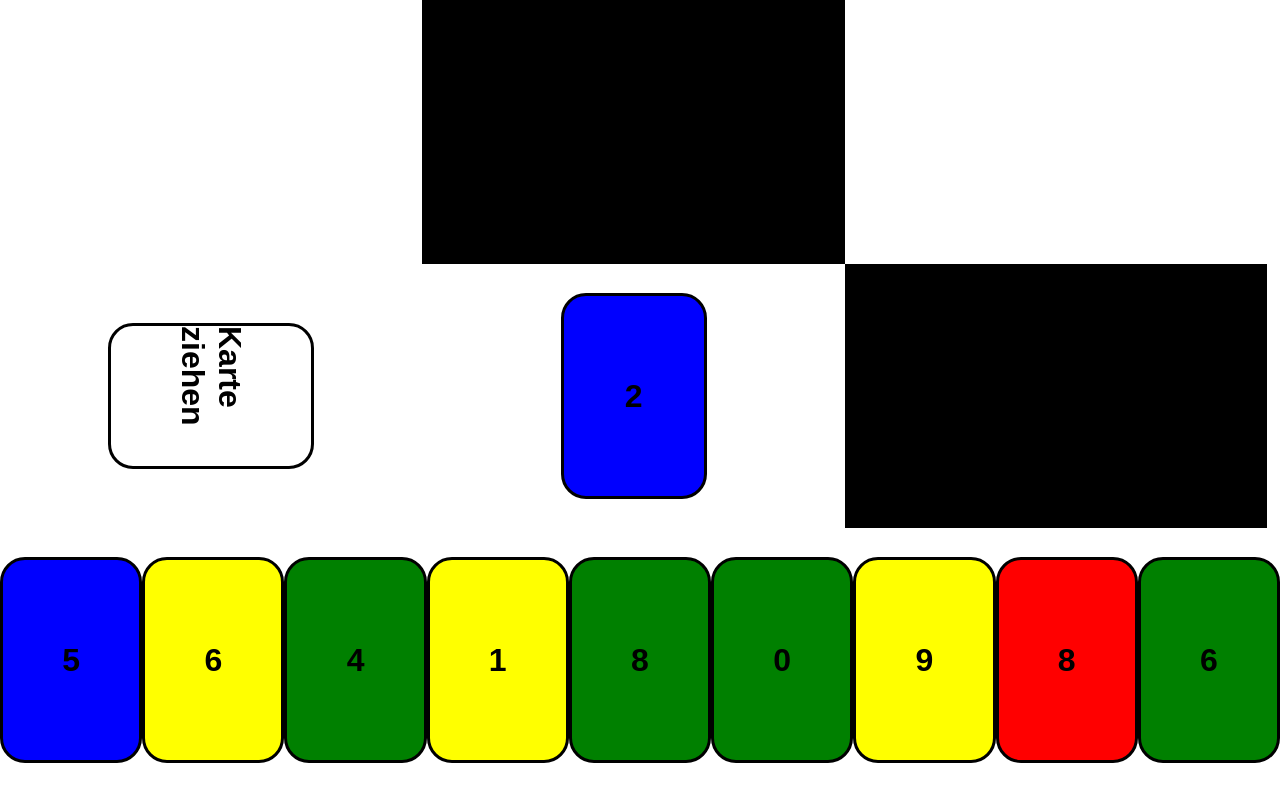
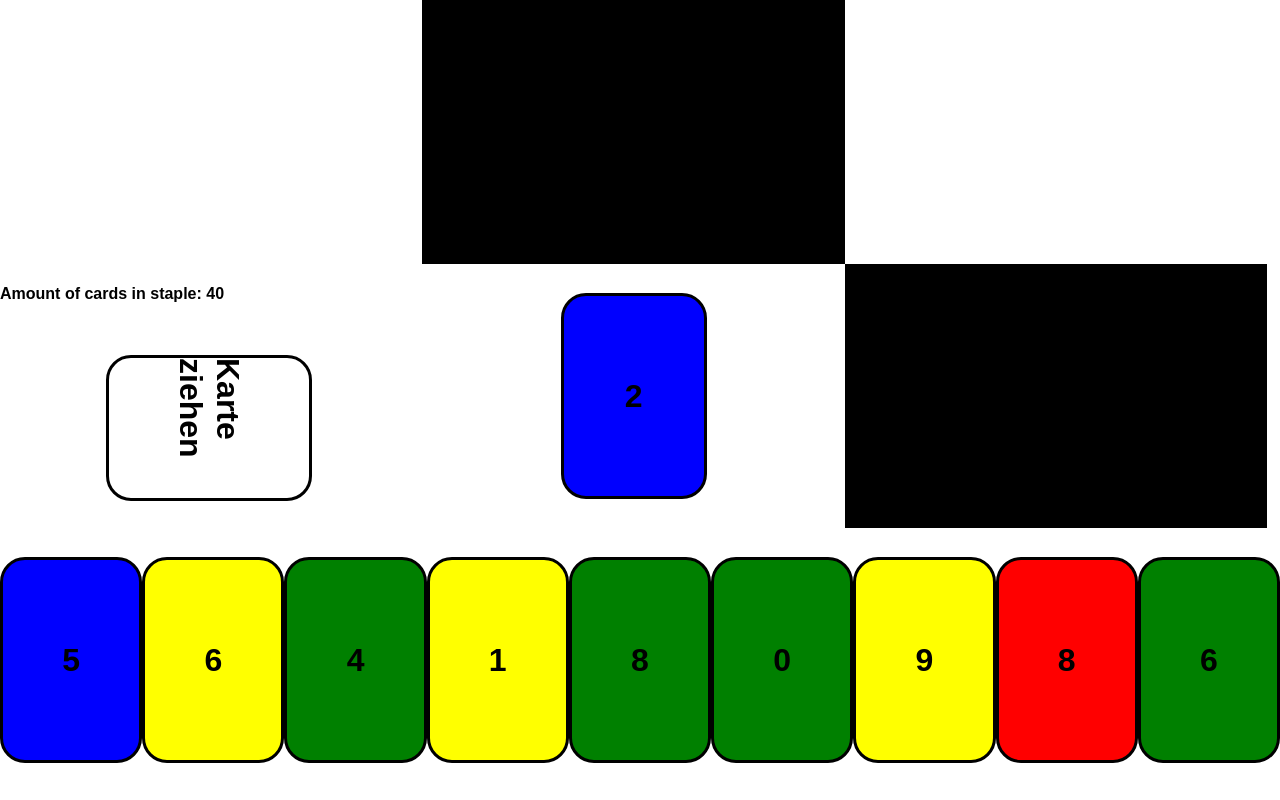
Before and after one commit to andyundso/uno-bot, a React (Create React App) app: page / in a window 1280 px wide. Built offline with nearby package versions, Linux system fonts and the light colour scheme; the HTML template or start-up script is replaced by a standard one.

Commit message:
Added visualization of amount of cards in staple

```diff
--- a/src/App.tsx
+++ b/src/App.tsx
@@ -113,16 +113,7 @@ class App extends React.Component<Props, State> {
                     </div>
 
                     <div style={{height: '33%', width: '100%'}}>
-                        <div style={{
-                            alignItems: 'center',
-                            display: 'flex',
-                            float: 'left',
-                            justifyContent: 'center',
-                            height: '100%',
-                            width: '33%'
-                        }}>
-                            <CardStaple onClick={this.takeCard}/>
-                        </div>
+                        <CardStaple cardStapleCount={this.state.cardStaple.length} onClick={this.takeCard}/>
 
                         <div style={{
                             alignItems: 'center',
--- a/src/layout/CardStaple.tsx
+++ b/src/layout/CardStaple.tsx
@@ -2,8 +2,18 @@ import * as React from 'react';
 import {Card} from "./Card";
 
 interface Props {
-    onClick: () => void
+    cardStapleCount: number
+    onClick: () => void
 }
 
-export const CardStaple = ({onClick}: Props) =>
-    <Card verticalText color={'white'} onClick={onClick} value={'Karte ziehen'}/>;
+export const CardStaple = ({cardStapleCount, onClick}: Props) =>
+    <div style={{float: 'left', height: '100%', width: '33%'}}>
+        <h4>Amount of cards in staple: {cardStapleCount}</h4>
+        <div style={{
+            alignItems: 'center',
+            display: 'flex',
+            justifyContent: 'center',
+        }}>
+            <Card verticalText color={'white'} onClick={onClick} value={'Karte ziehen'}/>;
+        </div>
+    </div>;
```
